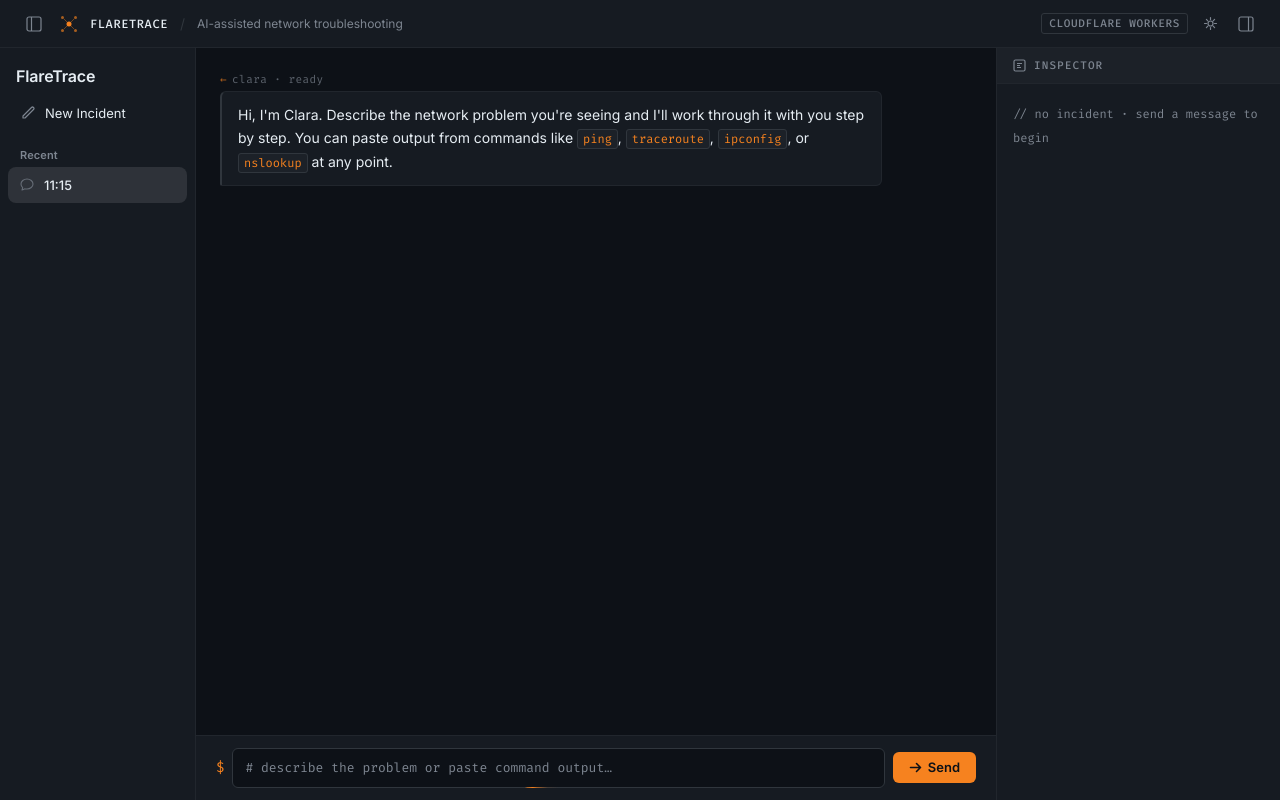
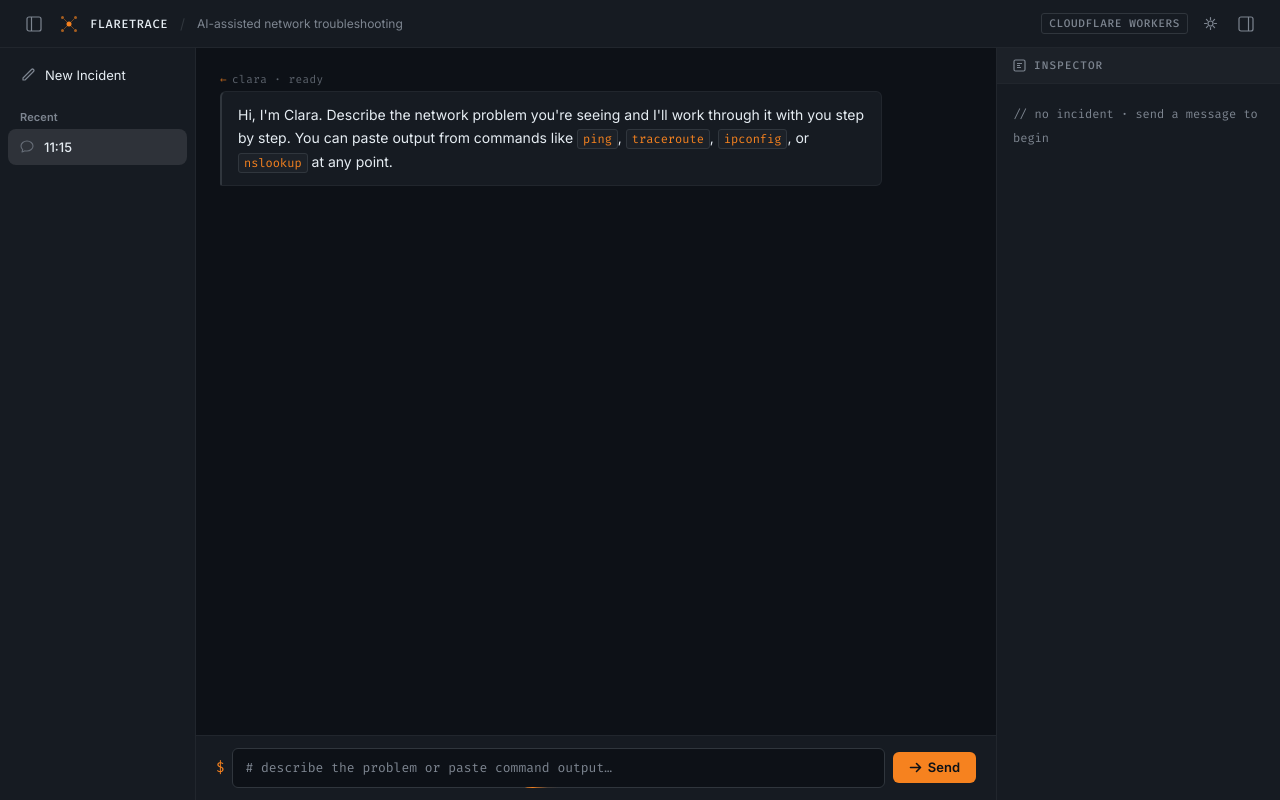
Before and after one commit to GeorgeET15/flaretrace, a website: page public/index.html in a window 1280 px wide. Drawn offline with Linux system fonts and the light colour scheme; no server answers.

Commit message:
revert: remove sidebar brand header

```diff
--- a/public/index.html
+++ b/public/index.html
@@ -62,9 +62,6 @@
 
       <!-- Left: session history -->
       <aside class="sessions-panel" id="sessions-panel" aria-label="Sessions">
-        <div class="sessions-panel__brand">
-          <span class="sessions-panel__brand-name">FlareTrace</span>
-        </div>
         <div class="sessions-panel__top">
           <button id="new-incident-btn" class="sessions-new-btn" aria-label="New incident">
             <svg width="15" height="15" viewBox="0 0 15 15" fill="none" aria-hidden="true">
--- a/public/style.css
+++ b/public/style.css
@@ -210,21 +210,8 @@ body {
   border-right-width: 0;
 }
 
-.sessions-panel__brand {
-  padding: 18px 16px 6px;
-  flex-shrink: 0;
-}
-
-.sessions-panel__brand-name {
-  font-family: var(--font-sans);
-  font-size: 16px;
-  font-weight: 700;
-  color: var(--color-text);
-  letter-spacing: -0.01em;
-}
-
 .sessions-panel__top {
-  padding: 4px 8px;
+  padding: 10px 8px 4px;
   flex-shrink: 0;
 }
 
```
